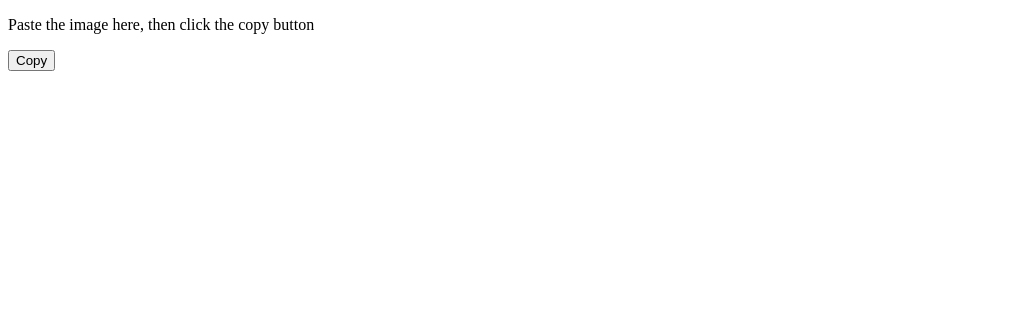
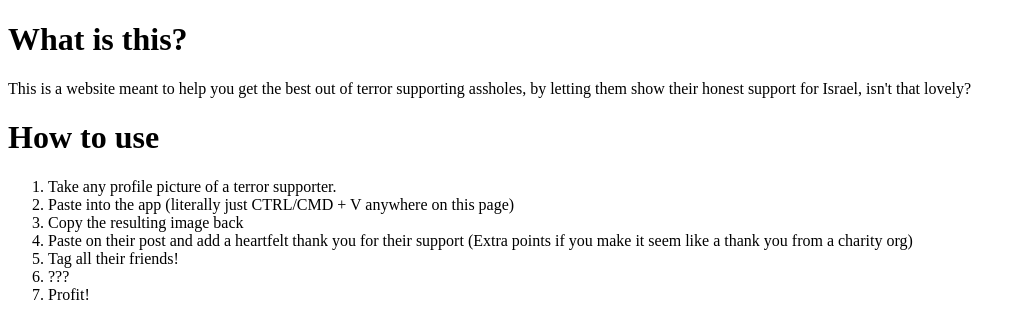
Before and after one commit to DevHelps/you-stand-with-israel, a plain HTML site: page index.html in a window 1280 px wide. Shown: the top 317 px of the page, without its empty margins (0-1026 px from the left). Drawn offline with Linux system fonts and the light colour scheme.

Commit message:
add better intro text on the page

```diff
--- a/index.html
+++ b/index.html
@@ -7,7 +7,19 @@
     <!-- <script src="main.js"></script> -->
 </head>
 <body>
-    <p>Paste the image here, then click the copy button</p>
+    <h1>What is this?</h1>
+    <p>This is a website meant to help you get the best out of terror supporting assholes, by letting them show their honest support for Israel, isn't that lovely?</p>
+
+    <h1>How to use</h1>
+    <ol>
+        <li>Take any profile picture of a terror supporter.</li>
+        <li>Paste into the app (literally just CTRL/CMD + V anywhere on this page)</li>
+        <li>Copy the resulting image back</li>
+        <li>Paste on their post and add a heartfelt thank you for their support (Extra points if you make it seem like a thank you from a charity org)</li>
+        <li>Tag all their friends!</li>
+        <li>???</li>
+        <li>Profit!</li>
+    </ol>
     <button id="copy">Copy</button>
     <br>
     <canvas id="canvas"></canvas>
```
